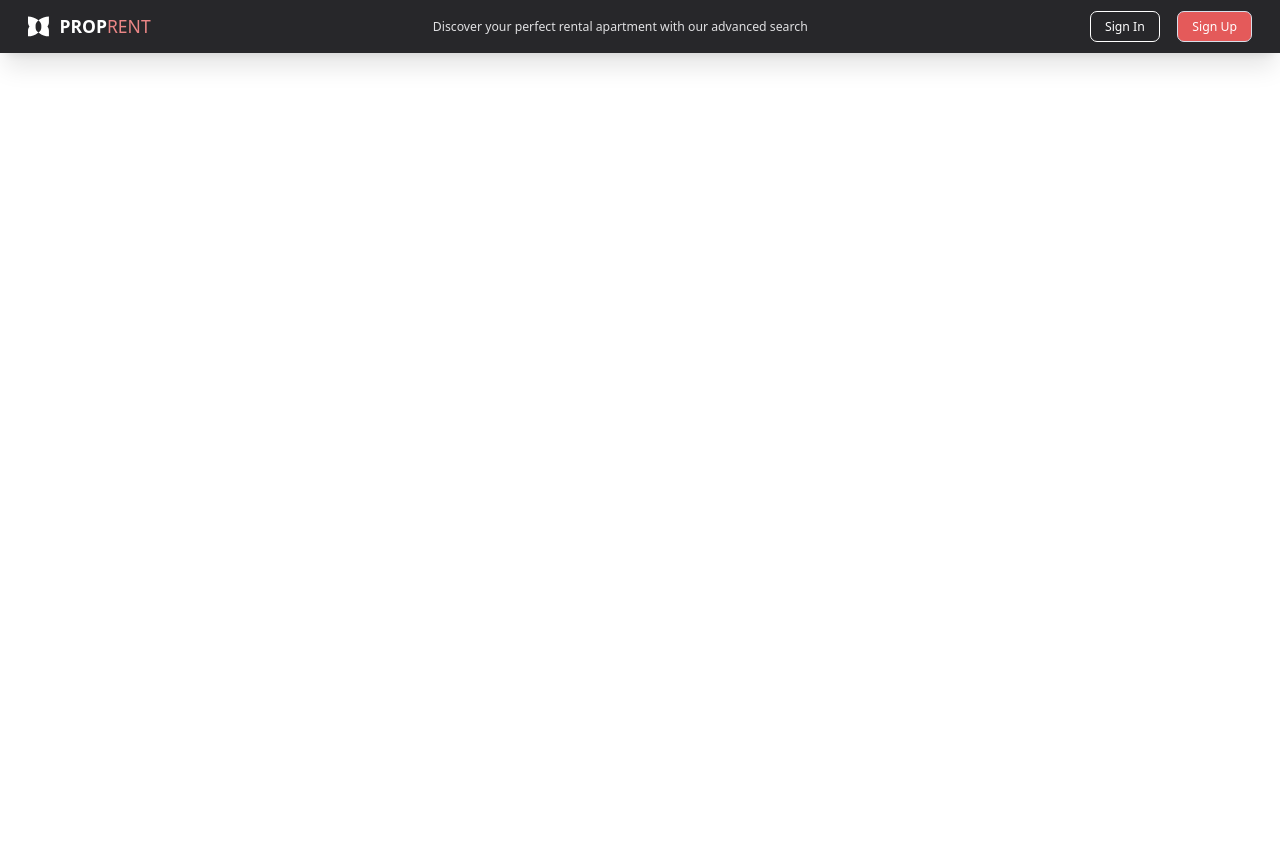
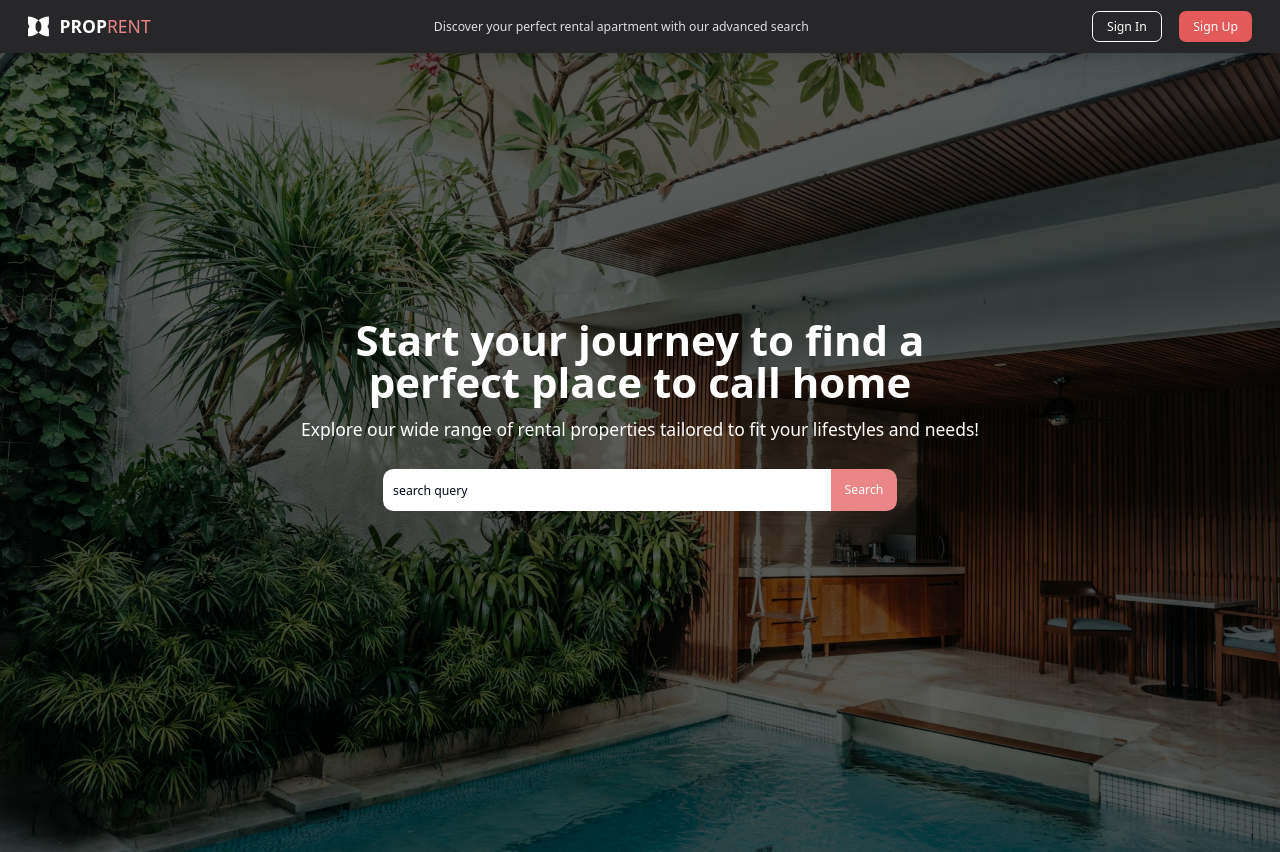
Before and after one commit to dialite/proprent, a Next.js app: page /landing in a window 1280 px wide. Before the commit the page ends 800 px from the top, so only its background shows below. Built offline with nearby package versions, Linux system fonts and the light colour scheme; no server answers.

Commit message:
Create Hero section UI

```diff
--- /dev/null
+++ b/src/app/(nondashboard)/landing/HeroSection.tsx
@@ -0,0 +1,55 @@
+"use client";
+
+import Image from "next/image";
+import React from "react";
+import { motion } from "framer-motion";
+import { Input } from "@/components/ui/input";
+import { Button } from "@/components/ui/button";
+
+const HeroSection = () => {
+  return (
+    <div className="relative h-screen">
+      <Image
+        src="/landing-splash.jpg"
+        alt="PropRent Rental Platform Hero Section"
+        fill
+        className="object-cover object-center"
+        priority
+      />
+      <div className="absolute inset-0 bg-black bg-opacity-60"></div>
+      <motion.div
+        initial={{ opacity: 0, y: 20 }}
+        animate={{ opacity: 1, y: 0 }}
+        transition={{ duration: 0.8 }}
+        className="absolute top-1/3 transform -translate-x-1/2 -translate-y-1/2 text-center w-full"
+      >
+        <div className="max-w-4xl mx-auto px-16 sm:px-12">
+          <h1 className="text-5xl font-bold text-white mb-4">
+            Start your journey to find a perfect place to call home
+          </h1>
+          <p className="text-xl text-white mb-8">
+            Explore our wide range of rental properties tailored to fit your
+            lifestyles and needs!
+          </p>
+          <div className="flex justify-center">
+            <Input
+              type="text"
+              value="search query"
+              onChange={() => {}}
+              placeholder="Search by city, neighbourhood or address"
+              className="w-full max-w-lg rounded-none rounded-l-xl border-none bg-white h-12"
+            />
+            <Button
+              onClick={() => {}}
+              className="bg-secondary-500 text-white rounded-none rounded-r-xl border-none hover:bg-secondary-600 h-12"
+            >
+              Search
+            </Button>
+          </div>
+        </div>
+      </motion.div>
+    </div>
+  );
+};
+
+export default HeroSection;
--- a/src/app/(nondashboard)/landing/page.tsx
+++ b/src/app/(nondashboard)/landing/page.tsx
@@ -1,11 +1,12 @@
-import React from 'react';
+import React from "react";
+import HeroSection from "./HeroSection";
 
 const Landing = () => {
   return (
     <div>
-      Landing
+      <HeroSection />
     </div>
   );
-}
+};
 
 export default Landing;
--- a/src/app/(nondashboard)/layout.tsx
+++ b/src/app/(nondashboard)/layout.tsx
@@ -4,9 +4,12 @@
 
 const Layout = ({ children }: { children: React.ReactNode }) => {
   return (
-    <div>
+    <div className="h-full w-full">
       <Navbar />
-      <main className={`h-full flex w-full flex-col pt-[${NAVBAR_HEIGHT}px]`}>
+      <main
+        className={`h-full flex w-full flex-col pt-[${NAVBAR_HEIGHT}px]`}
+        style={{ paddingTop: `${NAVBAR_HEIGHT}px` }}
+      >
         {children}
       </main>
     </div>
--- a/src/components/Navbar.tsx
+++ b/src/components/Navbar.tsx
@@ -48,7 +48,7 @@
           </Link>
           <Link href="/signup">
             <Button
-              variant="outline"
+              variant="secondary"
               className="text-white bg-secondary-600 hover:bg-white hover:text-primary-700 rounded-lg"
             >
               Sign Up
```
